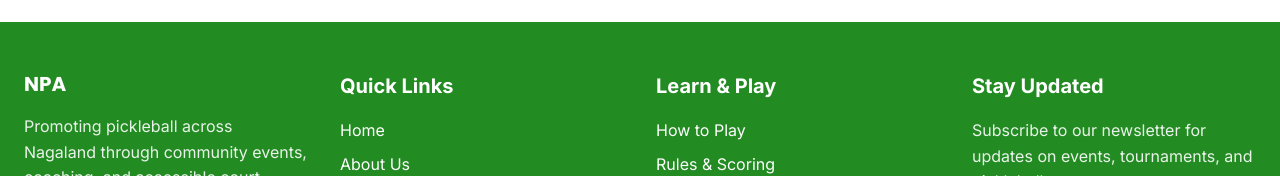
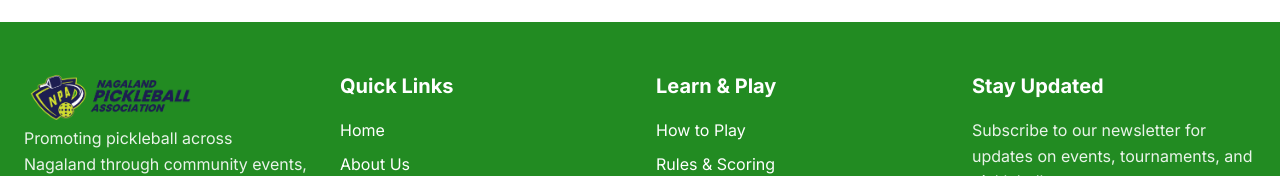
Before and after one commit to pabitrakumariitg/Pickleball, a Next.js app in the folder client/: page /updates/events/register in a window 1280 px wide. Shown: the part 397-573 px from the top of the page. Built offline with nearby package versions, Linux system fonts and the light colour scheme; no server answers.

Commit message:
LOGO FIXED

```diff
--- a/client/src/app/admin/login/page.tsx
+++ b/client/src/app/admin/login/page.tsx
@@ -43,7 +43,7 @@ export default function AdminLogin() {
     <div className="min-h-screen flex items-center justify-center bg-background">
       <div className="w-full max-w-md p-8 space-y-8 bg-card rounded-lg shadow-lg">
         <div className="flex flex-col items-center space-y-4">
-          <div className="relative w-24 h-24">
+          <div className="relative w-full h-15">
             <Image
               src="/NPA-logo.png"
               alt="Nagaland Pickleball Association Logo"
--- a/client/src/components/layout/footer.tsx
+++ b/client/src/components/layout/footer.tsx
@@ -9,7 +9,7 @@ export function Footer() {
           {/* Column 1: About */}
           {/* Column 1: About */}
 <div>
-  <h3 className="mb-4 text-xl font-bold">NPA</h3>
+  <img src="/NPA-logo.png" alt="NPA Logo" className="h-14" />
   <p className="mb-4 text-primary-foreground/90">
     Promoting pickleball across Nagaland through community events,
     coaching, and accessible court facilities.
--- a/client/src/components/layout/navbar.tsx
+++ b/client/src/components/layout/navbar.tsx
@@ -98,7 +98,7 @@ export function Navbar() {
             {/* <h1 className="text-2xl font-bold text-primary" data-unique-id="08067a52-b706-490d-8182-0e4783b6055a" data-file-name="components/layout/navbar.tsx">
                 <span className="text-accent" data-unique-id="a56f3aac-f47b-4e79-a314-b83c71bf7c67" data-file-name="components/layout/navbar.tsx"><span className="editable-text" data-unique-id="ae9dc40e-8d3d-45b4-9b29-af44c86debd0" data-file-name="components/layout/navbar.tsx">P</span></span><span className="editable-text" data-unique-id="8cbc9611-45fc-4247-8210-7a2992966692" data-file-name="components/layout/navbar.tsx">AN
               </span></h1> */}
-            <img src="/NPA-logo.png" className="h-10" alt="" />
+            <img src="/NPA-logo.png" className="h-14" alt="" />
           </motion.div>
         </Link>
 
```
Also changed, not shown: client/public/NPA-logo.png.
